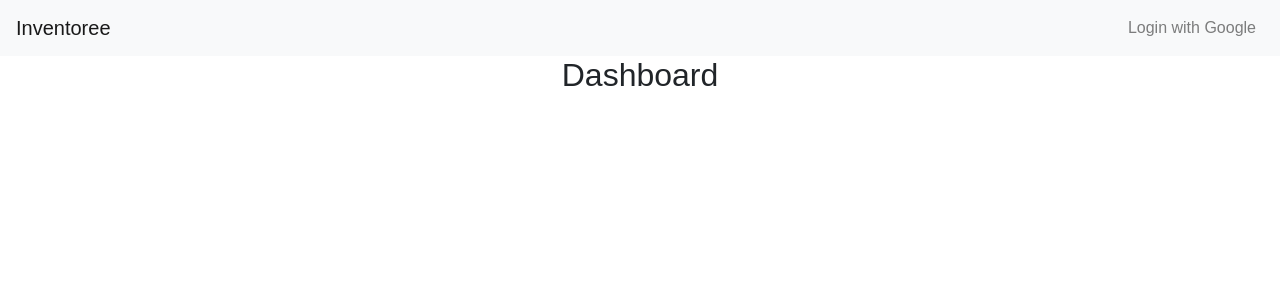
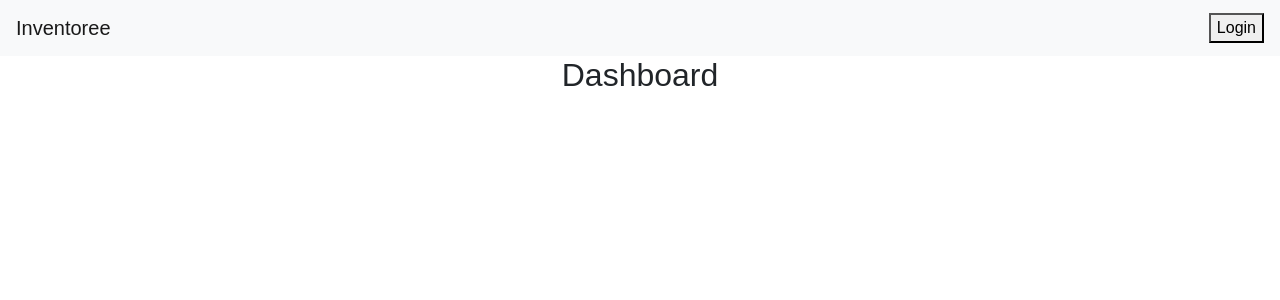
Before and after one commit to chingu-voyage4/Bears-Team-27, a React (Create React App) app in the folder client/: page /dashboard in a window 1280 px wide. Shown: the top 300 px of the page. Built offline with nearby package versions, Linux system fonts and the light colour scheme.

Commit message:
fake auth

```diff
--- a/client/src/App.js
+++ b/client/src/App.js
@@ -7,11 +7,23 @@ import Landing from './components/Landing';
 import Dashboard from './components/Dashboard';
 
 class App extends Component {
+  state = {
+    isAuthenticated: false
+  };
+
+  authenticate = () => {
+    setTimeout(this.setState({ isAuthenticated: true }), 100);
+  };
+
+  signout = () => {
+    setTimeout(this.setState({ isAuthenticated: false }), 100);
+  };
+
   render() {
     return (
       <BrowserRouter>
         <div className="App">
-          <Header />
+          <Header login={this.authenticate} signout={this.signout} />
           <Route exact path="/" component={Landing} />
           <Route path="/dashboard" component={Dashboard} />
         </div>
--- a/client/src/components/Header.js
+++ b/client/src/components/Header.js
@@ -8,10 +8,15 @@ class Header extends Component {
           Inventoree
         </a>
         <ul className="navbar-nav">
+          {/*
           <li className="nav-item">
             <a className="nav-link" href="/auth/google">
               Login with Google
             </a>
+          </li>
+          */}
+          <li className="nav-item">
+            <button onClick={this.props.login}>Login</button>
           </li>
         </ul>
       </nav>
```
